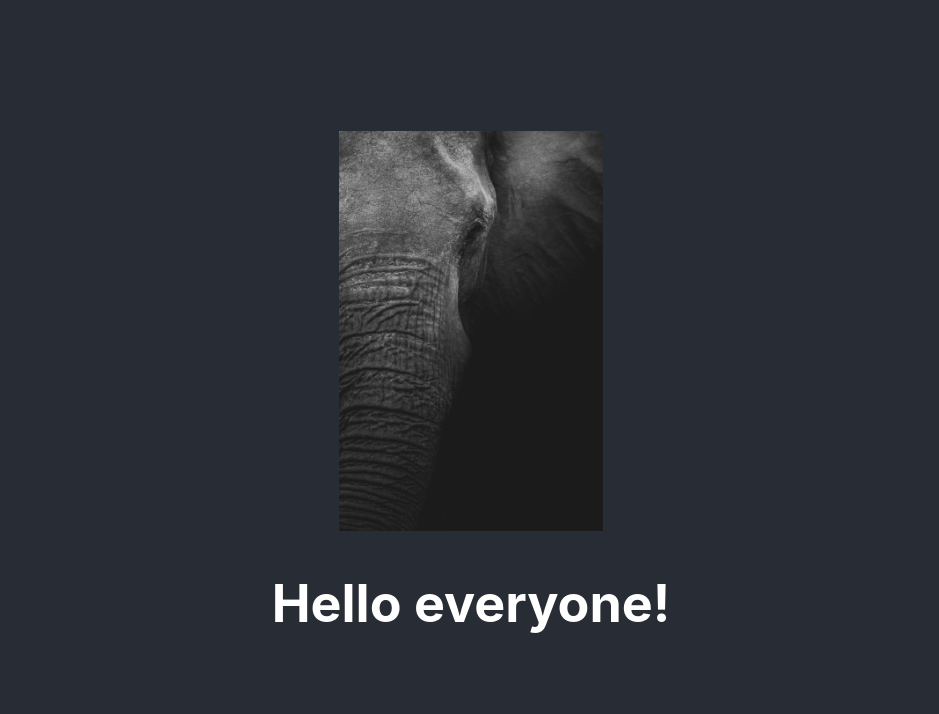
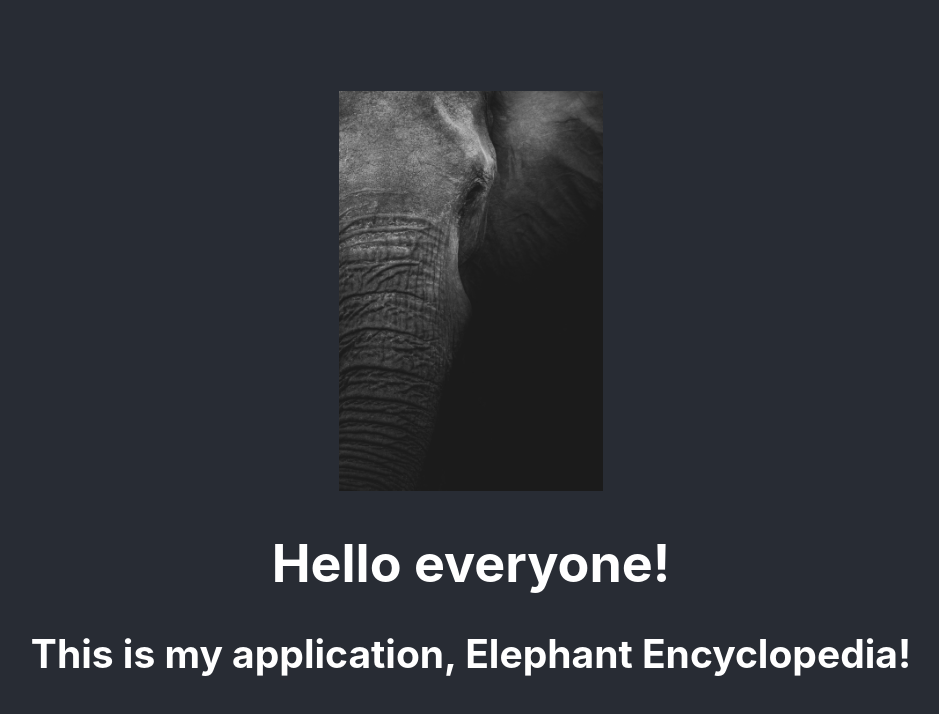
Before and after one commit to JoyUmoekpo/Elephant-Encyclopedia, a React (Create React App) app: page / in a window 1280 px wide. Shown: the top 714 px of the page, without its empty margins (169-1108 px from the left). Built offline with nearby package versions, Linux system fonts and the light colour scheme.

Commit message:
Added explanation

```diff
--- a/src/components/HomePage/HomePage.js
+++ b/src/components/HomePage/HomePage.js
@@ -7,6 +7,7 @@ const HomePage = (props) => {
 		<div>
 			<img src={elephantCover} alt="Homepage Cover" className="cover" />
 			<h1>{props.greeting}!</h1>
+			<h2>{props.explanation}</h2>
 		</div>
 	);
 };
```
